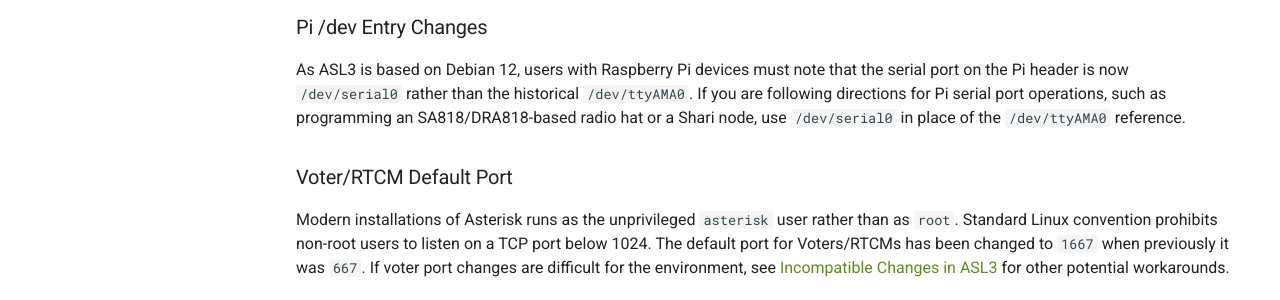
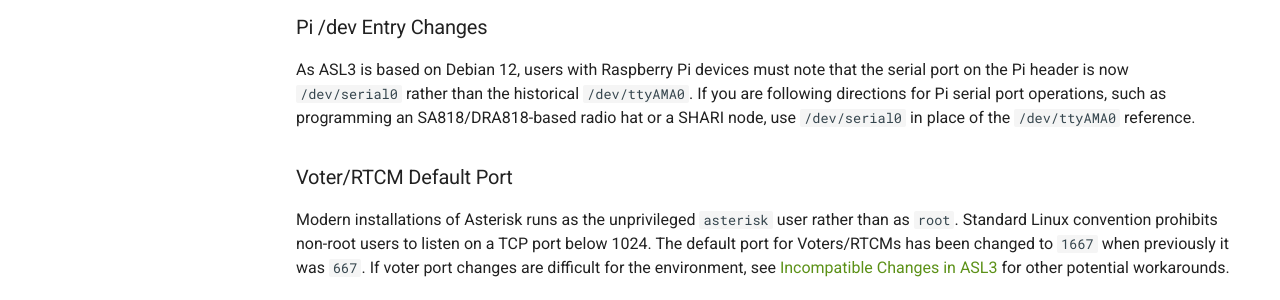
Before and after one commit to AllStarLink/ASL3-Manual, an MkDocs documentation site: the page built from docs/user-guide/known-issues-diffs.md, in a window 1280 px wide and 1158 px high. Shown: the part 511-811 px from the top of the window. Built offline with MkDocs 1.6.1 and Material for MkDocs 9.7.7, drawn with Linux system fonts in a browser that asks for light colours.

```diff
--- a/docs/user-guide/known-issues-diffs.md
+++ b/docs/user-guide/known-issues-diffs.md
@@ -20,7 +20,7 @@ As ASL3 is based on Debian 12, users with Raspberry Pi devices must
 note that the serial port on the Pi header is now `/dev/serial0`
 rather than the historical `/dev/ttyAMA0`. If you are following
 directions for Pi serial port operations, such as programming an
-SA818/DRA818-based radio hat or a Shari node, use
+SA818/DRA818-based radio hat or a SHARI node, use
 `/dev/serial0` in place of the `/dev/ttyAMA0` reference.
 
 ### Voter/RTCM Default Port
```
